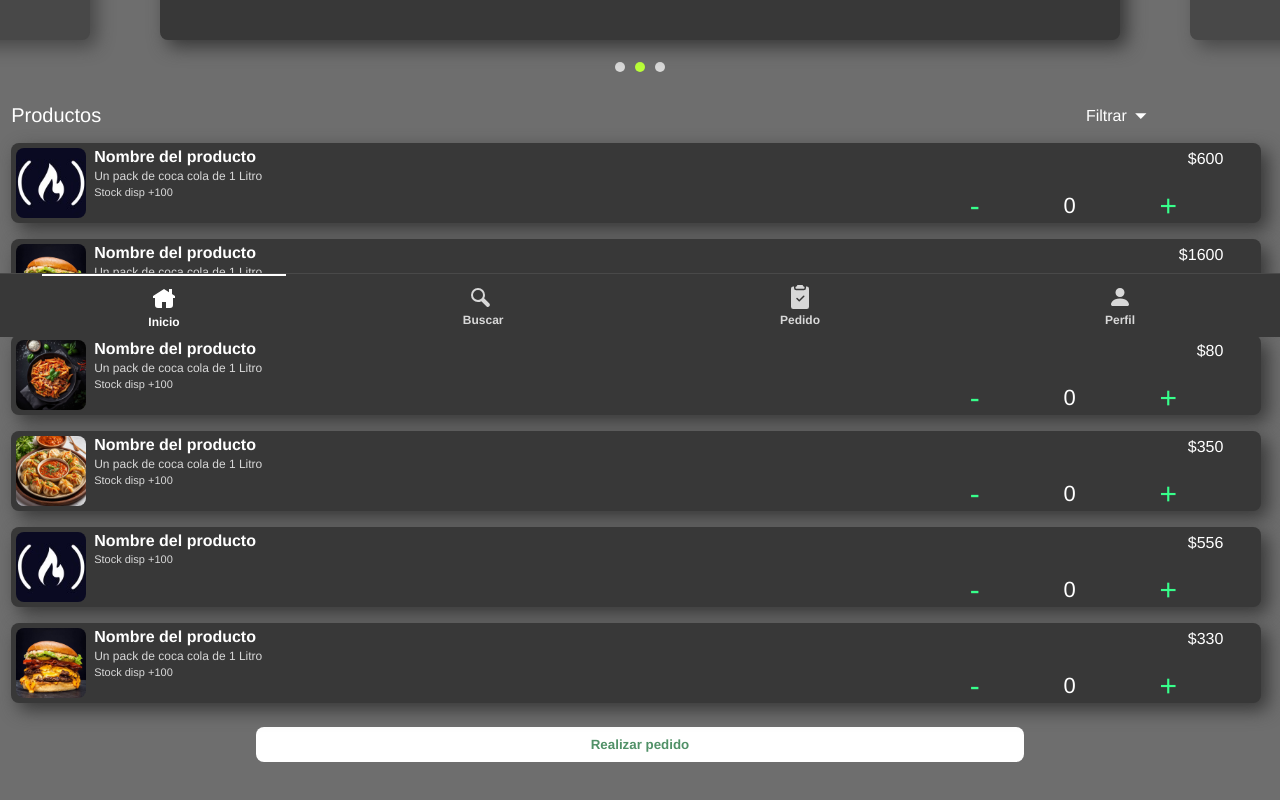
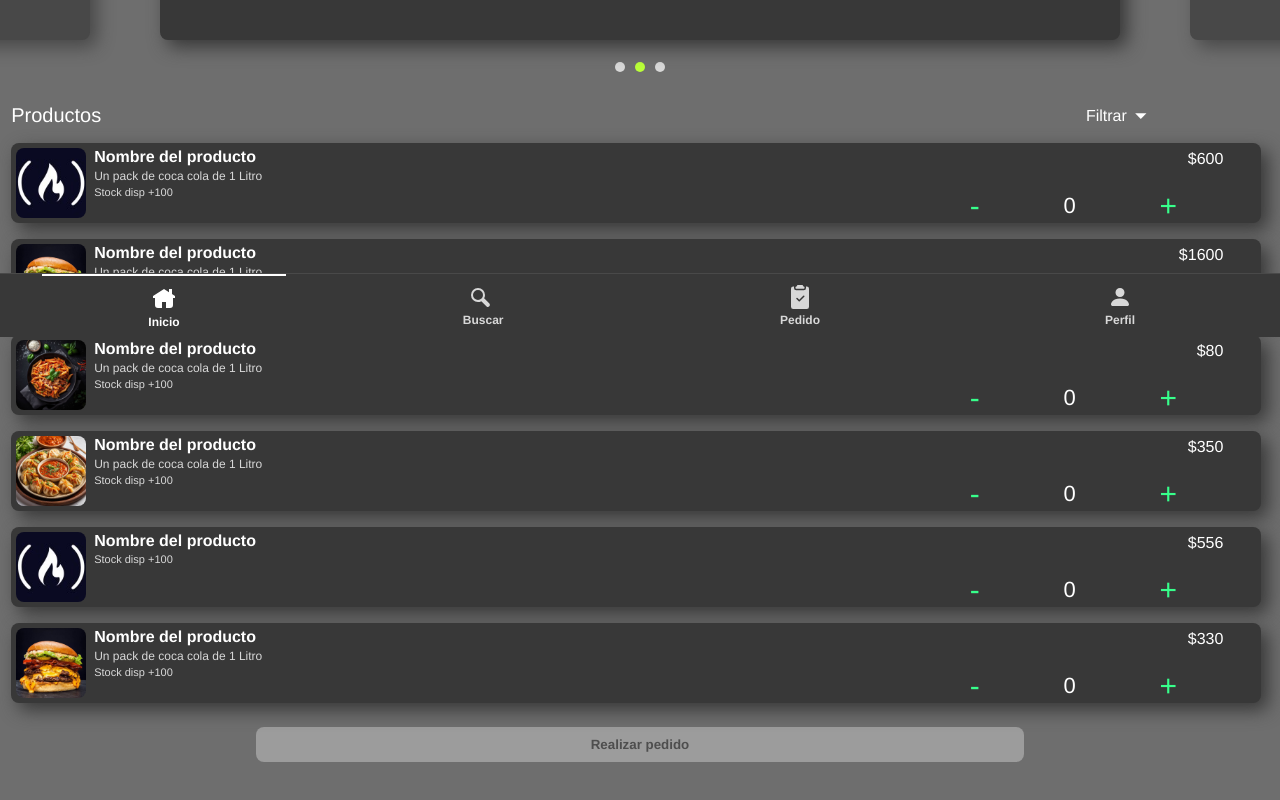
Before and after one commit to Alan-Ribeca/Mi-Pedido, a React (Vite) app: page / in a window 1280 px wide. Shown: the part 463-1263 px from the top of the page. Built offline with nearby package versions, Linux system fonts and the light colour scheme.

Commit message:
agregando al propiedad de disabled al btn

```diff
--- a/src/components/Home/Home.jsx
+++ b/src/components/Home/Home.jsx
@@ -95,7 +95,7 @@ export const Home = () => {
               </section>
             )
           )}
-          <button className="btnFinalizarCompra">Realizar pedido</button>
+          <button className={`btnFinalizarCompra ${arrayProduc.some(p => cantidad[p.id] > 0) ? "btnActivado" : ""}`}>Realizar pedido</button>
         </section>
       </section>
     </>
--- a/src/components/Home/home.scss
+++ b/src/components/Home/home.scss
@@ -186,14 +186,23 @@
       text-align: center;
       border-radius: 8px;
       border: none;
-      background-color: #ffffff;
-      color: #519168;
+      background-color: #9c9c9c;
+      color: #00000080;
       font-weight: 900;
-      cursor: pointer;
 
-      &:hover {
+      &.btnActivado {
+        cursor: pointer;
+        background-color: #31995c;
         color: white;
-        background-color: #37ff8b;
+
+        &:hover {
+          background-color: #37ff8b8f
+        }
+      }
+
+
+      &:disabled {
+        cursor: not-allowed;
       }
     }
   }
```
